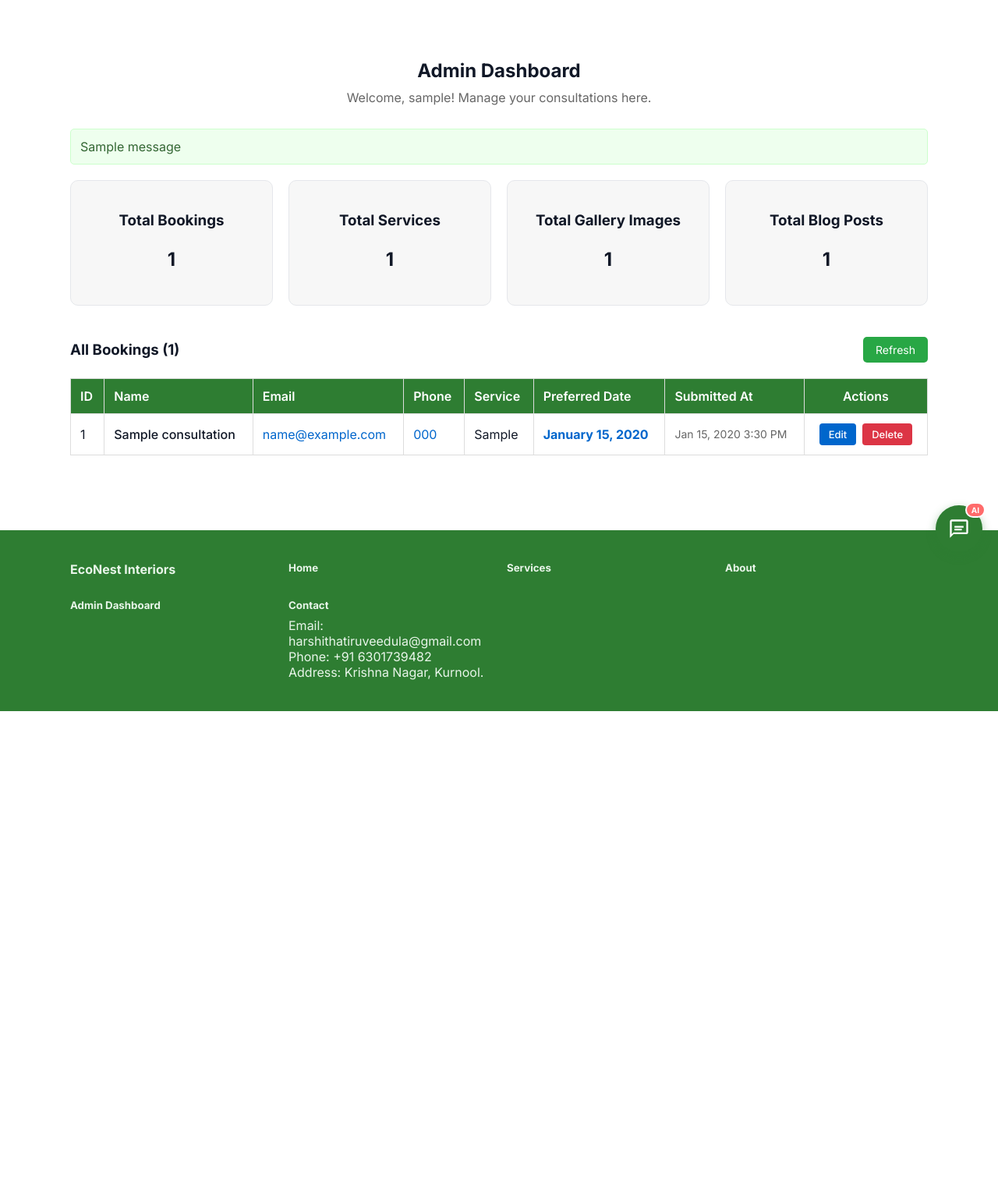
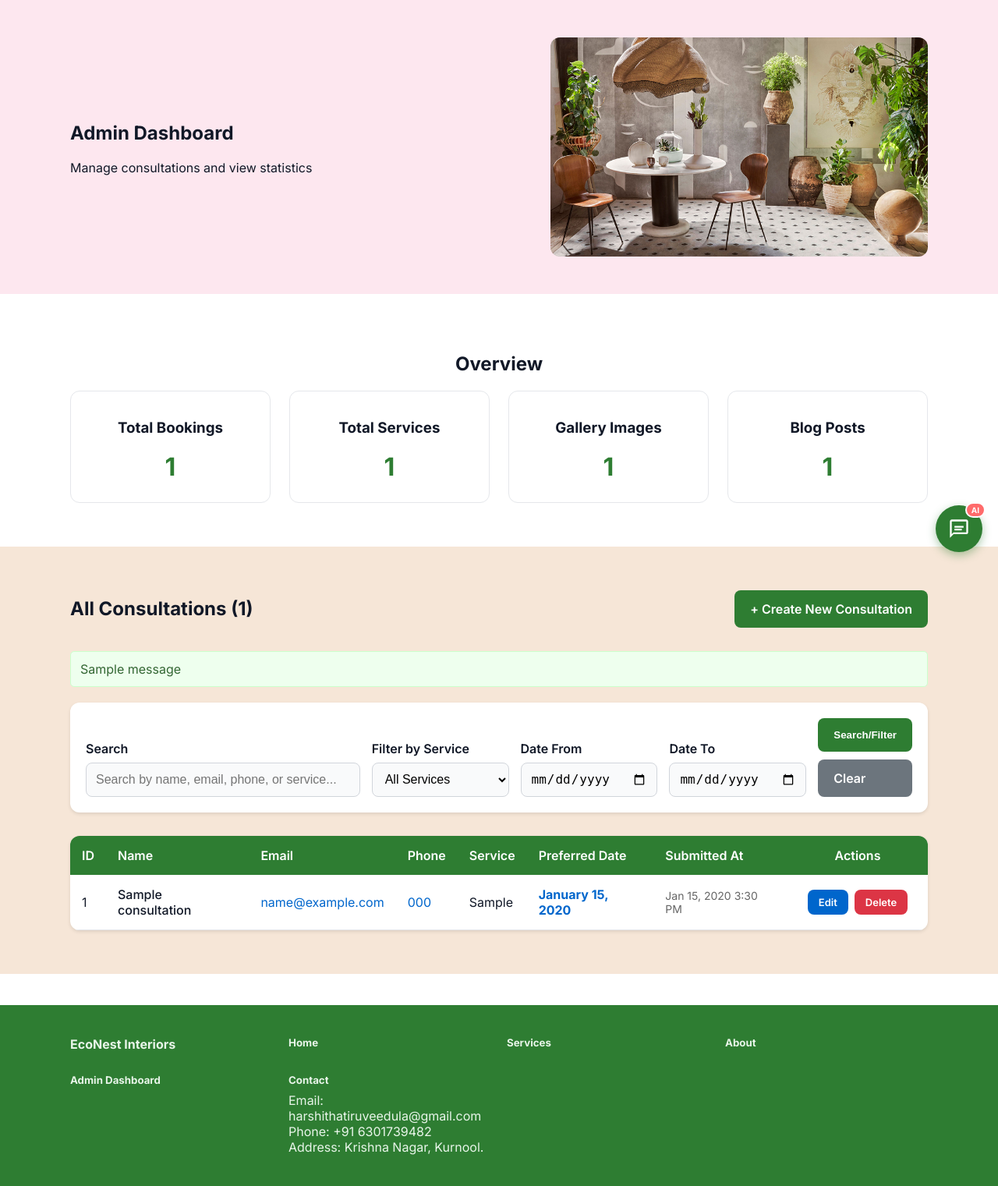
Before and after one commit to harshithatiruveedula/econest_interiors_django, a Django app: page /dashboard/ in a window 1280 px wide. Shown: the part 72-1593 px from the top of the page at 78% size. Before the commit the page ends 984 px from the top, so only its background shows below. Run offline with Django 5.2, Linux system fonts and the light colour scheme; a user stored in the database is signed in; tables that the repository leaves empty hold one stand-in row (values such as "Sample post"); one stand-in notice (Sample message) is shown.

Commit message:
Add files via upload

```diff
--- a/main/templates/main/dashboard.html
+++ b/main/templates/main/dashboard.html
@@ -3,182 +3,215 @@
 
 {% block title %}Admin Dashboard - EcoNest Interiors{% endblock %}
 
-{% block extra_css %}
-<style>
-  .dashboard-table-container {
-    overflow-x: auto;
-    margin-top: 20px;
-  }
-  .dashboard-table {
-    width: 100%;
-    border-collapse: collapse;
-    background: #fff;
-    box-shadow: 0 2px 4px rgba(0,0,0,0.1);
-    min-width: 800px;
-  }
-  .dashboard-table thead tr {
-    background: #2e7d32;
-    color: #fff;
-  }
-  .dashboard-table th {
-    padding: 12px;
-    border: 1px solid #ddd;
-    text-align: left;
-    font-weight: 600;
-  }
-  .dashboard-table td {
-    padding: 12px;
-    border: 1px solid #ddd;
-  }
-  .dashboard-table tbody tr:hover {
-    background: #f9fafb;
-  }
-  .action-buttons {
-    display: flex;
-    gap: 8px;
-    justify-content: center;
-  }
-  .btn-edit {
-    background: #0066cc;
-    color: #fff;
-    padding: 6px 12px;
-    text-decoration: none;
-    border-radius: 4px;
-    font-size: 13px;
-    font-weight: 500;
-    transition: background 0.2s;
-  }
-  .btn-edit:hover {
-    background: #0052a3;
-    color: #fff;
-  }
-  .btn-delete {
-    background: #dc3545;
-    color: #fff;
-    padding: 6px 12px;
-    text-decoration: none;
-    border-radius: 4px;
-    font-size: 13px;
-    font-weight: 500;
-    transition: background 0.2s;
-  }
-  .btn-delete:hover {
-    background: #c82333;
-    color: #fff;
-  }
-  @media (max-width: 768px) {
-    .dashboard-table-container {
-      margin: 0 -20px;
-      padding: 0 20px;
-    }
-  }
-</style>
-{% endblock %}
-
 {% block content %}
 
+<!-- HERO SECTION (matching other pages) -->
+<section class="page-hero">
+  <div class="container grid hero-grid">
+    <div>
+      <h1>Admin Dashboard</h1>
+      <p>Manage consultations and view statistics</p>
+    </div>
+    <div class="hero-media">
+      <img src="{% static 'main/images/img35.jpg' %}" alt="Dashboard hero" />
+    </div>
+  </div>
+</section>
+
+<!-- STATISTICS SECTION -->
 <section class="section">
   <div class="container">
-    <div style="text-align: center; margin-bottom: 30px;">
-      <h2 style="margin-bottom: 10px;">Admin Dashboard</h2>
-      <p style="color: #666; margin: 0;">Welcome{% if user.is_authenticated %}, {{ user.username|default:"Admin" }}{% endif %}! Manage your consultations here.</p>
+    <h2 class="center">Overview</h2>
+    <div class="grid cards-3" style="grid-template-columns: repeat(4, 1fr);">
+      <article class="card">
+        <h3>Total Bookings</h3>
+        <p style="font-size:32px;font-weight:bold;color:var(--green);margin:10px 0;">{{ total_bookings }}</p>
+      </article>
+      <article class="card">
+        <h3>Total Services</h3>
+        <p style="font-size:32px;font-weight:bold;color:var(--green);margin:10px 0;">{{ total_services }}</p>
+      </article>
+      <article class="card">
+        <h3>Gallery Images</h3>
+        <p style="font-size:32px;font-weight:bold;color:var(--green);margin:10px 0;">{{ total_images }}</p>
+      </article>
+      <article class="card">
+        <h3>Blog Posts</h3>
+        <p style="font-size:32px;font-weight:bold;color:var(--green);margin:10px 0;">{{ total_posts }}</p>
+      </article>
+    </div>
+  </div>
+</section>
+
+<!-- CONSULTATIONS MANAGEMENT SECTION -->
+<section class="section alt">
+  <div class="container">
+    <div style="display:flex;justify-content:space-between;align-items:center;margin-bottom:30px;flex-wrap:wrap;gap:20px;">
+      <h2 style="margin:0;">All Consultations ({{ all_bookings|length }})</h2>
+      <a href="{% url 'create_consultation' %}" class="button primary">+ Create New Consultation</a>
     </div>
 
     {% if messages %}
-    <div style="margin-bottom: 20px;">
+    <div style="margin-bottom:20px;">
       {% for message in messages %}
-      <div style="padding: 12px; margin-bottom: 10px; border-radius: 5px;
-                  {% if message.tags == 'error' %}background: #fee; border: 1px solid #fcc; color: #c33;
-                  {% elif message.tags == 'warning' %}background: #ffc; border: 1px solid #fc9; color: #963;
-                  {% else %}background: #efe; border: 1px solid #cfc; color: #363;{% endif %}">
+      <div style="padding:12px;margin-bottom:10px;border-radius:5px;
+                  {% if message.tags == 'error' %}background:#fee;border:1px solid #fcc;color:#c33;
+                  {% elif message.tags == 'warning' %}background:#ffc;border:1px solid #fc9;color:#963;
+                  {% else %}background:#efe;border:1px solid #cfc;color:#363;{% endif %}">
         {{ message }}
       </div>
       {% endfor %}
     </div>
     {% endif %}
 
-    <div class="grid" style="display:grid;grid-template-columns:repeat(auto-fit,minmax(250px,1fr));gap:20px;">
+    <!-- SEARCH AND FILTER FORM -->
+    <form method="get" action="{% url 'dashboard' %}" style="background:#fff;padding:20px;border-radius:12px;margin-bottom:30px;box-shadow:0 2px 4px rgba(0,0,0,0.1);" class="dashboard-filters">
+      <div class="grid" style="grid-template-columns:2fr 1fr 1fr 1fr auto;gap:15px;align-items:end;" class="filter-grid">
+        <div class="form-field">
+          <label for="search">Search</label>
+          <input type="text" id="search" name="search" value="{{ search_query }}" placeholder="Search by name, email, phone, or service..." />
+        </div>
+        <div class="form-field">
+          <label for="service">Filter by Service</label>
+          <select id="service" name="service">
+            <option value="">All Services</option>
+            {% for service in unique_services %}
+            <option value="{{ service }}" {% if filter_service == service %}selected{% endif %}>{{ service }}</option>
+            {% endfor %}
+          </select>
+        </div>
+        <div class="form-field">
+          <label for="date_from">Date From</label>
+          <input type="date" id="date_from" name="date_from" value="{{ filter_date_from }}" />
+        </div>
+        <div class="form-field">
+          <label for="date_to">Date To</label>
+          <input type="date" id="date_to" name="date_to" value="{{ filter_date_to }}" />
+        </div>
+        <div class="form-field" style="display:flex;gap:10px;">
+          <button type="submit" class="button primary" style="flex:1;">Search/Filter</button>
+          <a href="{% url 'dashboard' %}" class="button" style="background:#6c757d;color:#fff;padding:12px 18px;border-radius:8px;text-decoration:none;display:inline-block;">Clear</a>
+        </div>
+      </div>
+    </form>
 
-      <div class="card" style="padding:20px;background:#f7f7f7;border-radius:10px;">
-        <h3>Total Bookings</h3>
-        <p style="font-size:24px;font-weight:bold;">{{ total_bookings }}</p>
-      </div>
-
-      <div class="card" style="padding:20px;background:#f7f7f7;border-radius:10px;">
-        <h3>Total Services</h3>
-        <p style="font-size:24px;font-weight:bold;">{{ total_services }}</p>
-      </div>
-
-      <div class="card" style="padding:20px;background:#f7f7f7;border-radius:10px;">
-        <h3>Total Gallery Images</h3>
-        <p style="font-size:24px;font-weight:bold;">{{ total_images }}</p>
-      </div>
-
-      <div class="card" style="padding:20px;background:#f7f7f7;border-radius:10px;">
-        <h3>Total Blog Posts</h3>
-        <p style="font-size:24px;font-weight:bold;">{{ total_posts }}</p>
-      </div>
-
-    </div>
-
-    <div style="margin-top:40px;margin-bottom:20px;display:flex;justify-content:space-between;align-items:center;">
-      <h3 style="margin:0;">All Bookings ({{ total_bookings }})</h3>
-      {% if total_bookings > 0 %}
-      <a href="{% url 'dashboard' %}" style="background:#28a745;color:#fff;padding:8px 16px;text-decoration:none;border-radius:5px;font-size:14px;">Refresh</a>
-      {% endif %}
-    </div>
-
-    <div class="dashboard-table-container">
-      <table class="dashboard-table">
+    <!-- CONSULTATIONS TABLE -->
+    <div style="overflow-x:auto;background:#fff;border-radius:12px;box-shadow:0 2px 4px rgba(0,0,0,0.1);">
+      <table style="width:100%;border-collapse:collapse;min-width:1000px;">
         <thead>
-          <tr>
-            <th>ID</th>
-            <th>Name</th>
-            <th>Email</th>
-            <th>Phone</th>
-            <th>Service</th>
-            <th>Preferred Date</th>
-            <th>Submitted At</th>
-            <th style="text-align:center;min-width:150px;">Actions</th>
+          <tr style="background:var(--green);color:#fff;">
+            <th style="padding:15px;text-align:left;font-weight:600;">ID</th>
+            <th style="padding:15px;text-align:left;font-weight:600;">Name</th>
+            <th style="padding:15px;text-align:left;font-weight:600;">Email</th>
+            <th style="padding:15px;text-align:left;font-weight:600;">Phone</th>
+            <th style="padding:15px;text-align:left;font-weight:600;">Service</th>
+            <th style="padding:15px;text-align:left;font-weight:600;">Preferred Date</th>
+            <th style="padding:15px;text-align:left;font-weight:600;">Submitted At</th>
+            <th style="padding:15px;text-align:center;font-weight:600;min-width:180px;">Actions</th>
           </tr>
         </thead>
         <tbody>
           {% for b in all_bookings %}
-          <tr>
-            <td>{{ b.id }}</td>
-            <td style="font-weight:500;">{{ b.name }}</td>
-            <td><a href="mailto:{{ b.email }}" style="color:#0066cc;text-decoration:none;">{{ b.email }}</a></td>
-            <td><a href="tel:{{ b.phone }}" style="color:#0066cc;text-decoration:none;">{{ b.phone }}</a></td>
-            <td>{{ b.service }}</td>
-            <td style="color:#0066cc;font-weight:bold;">
+          <tr style="border-bottom:1px solid #e5e7eb;">
+            <td style="padding:15px;">{{ b.id }}</td>
+            <td style="padding:15px;font-weight:500;">{{ b.name }}</td>
+            <td style="padding:15px;"><a href="mailto:{{ b.email }}" style="color:#0066cc;text-decoration:none;">{{ b.email }}</a></td>
+            <td style="padding:15px;"><a href="tel:{{ b.phone }}" style="color:#0066cc;text-decoration:none;">{{ b.phone }}</a></td>
+            <td style="padding:15px;">{{ b.service }}</td>
+            <td style="padding:15px;color:#0066cc;font-weight:bold;">
               {% if b.appointment_date %}
                 {{ b.appointment_date|date:"F d, Y" }}
               {% else %}
                 <span style="color:#999;">Not specified</span>
               {% endif %}
             </td>
-            <td style="color:#666;font-size:14px;">{{ b.submitted_at|date:"M d, Y g:i A" }}</td>
-            <td style="text-align:center;">
-              <div class="action-buttons">
-                <a href="{% url 'edit_consultation' b.id %}" class="btn-edit">Edit</a>
-                <a href="{% url 'delete_consultation' b.id %}" class="btn-delete"
+            <td style="padding:15px;color:#666;font-size:14px;">{{ b.submitted_at|date:"M d, Y g:i A" }}</td>
+            <td style="padding:15px;text-align:center;">
+              <div style="display:flex;gap:8px;justify-content:center;">
+                <a href="{% url 'edit_consultation' b.id %}" class="button" style="background:#0066cc;color:#fff;padding:6px 12px;font-size:13px;text-decoration:none;">Edit</a>
+                <a href="{% url 'delete_consultation' b.id %}" class="button" style="background:#dc3545;color:#fff;padding:6px 12px;font-size:13px;text-decoration:none;"
                    onclick="return confirm('Are you sure you want to delete this consultation? This action cannot be undone.');">Delete</a>
               </div>
             </td>
           </tr>
           {% empty %}
           <tr>
-            <td colspan="8" style="padding:40px;text-align:center;color:#666;">
-              <p style="margin:0;font-size:16px;">No bookings yet</p>
-              <p style="margin:10px 0 0 0;font-size:14px;color:#999;">Consultations will appear here once customers submit the form.</p>
+            <td colspan="8" style="padding:60px;text-align:center;color:#666;">
+              <p style="margin:0;font-size:18px;font-weight:500;">No consultations found</p>
+              <p style="margin:10px 0 0 0;font-size:14px;color:#999;">
+                {% if search_query or filter_service or filter_date_from or filter_date_to %}
+                  Try adjusting your search or filter criteria.
+                {% else %}
+                  Consultations will appear here once customers submit the form.
+                {% endif %}
+              </p>
+              {% if not search_query and not filter_service and not filter_date_from and not filter_date_to %}
+              <a href="{% url 'create_consultation' %}" class="button primary" style="margin-top:20px;display:inline-block;">Create First Consultation</a>
+              {% endif %}
             </td>
           </tr>
           {% endfor %}
         </tbody>
       </table>
     </div>
-
   </div>
 </section>
 
 {% endblock %}
+
+{% block extra_css %}
+<style>
+  .dashboard-filters .filter-grid {
+    grid-template-columns: 2fr 1fr 1fr 1fr auto;
+  }
+
+  @media (max-width: 900px) {
+    .dashboard-filters .filter-grid {
+      grid-template-columns: 1fr;
+    }
+    .dashboard-filters .form-field:last-child {
+      display: flex;
+      gap: 10px;
+    }
+    .dashboard-filters .form-field:last-child button,
+    .dashboard-filters .form-field:last-child a {
+      flex: 1;
+    }
+    .grid.cards-3[style*="grid-template-columns: repeat(4"] {
+      grid-template-columns: repeat(2, 1fr) !important;
+    }
+  }
+
+  @media (max-width: 640px) {
+    .grid.cards-3[style*="grid-template-columns: repeat(4"] {
+      grid-template-columns: 1fr !important;
+    }
+  }
+
+  .dashboard-table-container {
+    overflow-x: auto;
+  }
+
+  table {
+    width: 100%;
+  }
+
+  @media (max-width: 768px) {
+    table {
+      font-size: 14px;
+    }
+    table th,
+    table td {
+      padding: 10px 8px;
+    }
+    .action-buttons {
+      flex-direction: column;
+      gap: 5px;
+    }
+    .action-buttons .button {
+      width: 100%;
+      text-align: center;
+    }
+  }
+</style>
+{% endblock %}
--- a/main/urls.py
+++ b/main/urls.py
@@ -10,6 +10,7 @@ urlpatterns = [
     path('setup/', views.setup_view, name='setup'),
     path('dashboard-access/', views.dashboard_access, name='dashboard_access'),
     path('dashboard/', views.dashboard, name='dashboard'),
+    path('dashboard/consultation/create/', views.create_consultation, name='create_consultation'),
     path('dashboard/consultation/<int:id>/edit/', views.edit_consultation, name='edit_consultation'),
     path('dashboard/consultation/<int:id>/delete/', views.delete_consultation, name='delete_consultation'),
     path('api/chat/', views.chat_ai, name='chat_ai'),
--- a/main/views.py
+++ b/main/views.py
@@ -5,6 +5,7 @@ from django.http import JsonResponse, HttpResponseNotFound
 from django.contrib import messages
 from django.core.exceptions import ValidationError
 from .models import Consultation, Service, GalleryImage, BlogPost
+from django.db.models import Q
 import json
 import logging
 import os
@@ -144,22 +145,64 @@ def dashboard(request):
             logger.error(f"Error counting blog posts: {str(e)}")
             total_posts = 0
 
-        # Show all bookings, not just recent 5
+        # Get search query
+        search_query = request.GET.get('search', '').strip()
+
+        # Get filter parameters
+        filter_service = request.GET.get('service', '').strip()
+        filter_date_from = request.GET.get('date_from', '').strip()
+        filter_date_to = request.GET.get('date_to', '').strip()
+
+        # Start with all bookings
         try:
-            all_bookings = Consultation.objects.all().order_by('-submitted_at')
+            all_bookings = Consultation.objects.all()
+
+            # Apply search filter
+            if search_query:
+                all_bookings = all_bookings.filter(
+                    Q(name__icontains=search_query) |
+                    Q(email__icontains=search_query) |
+                    Q(phone__icontains=search_query) |
+                    Q(service__icontains=search_query)
+                )
+
+            # Apply service filter
+            if filter_service:
+                all_bookings = all_bookings.filter(service=filter_service)
+
+            # Apply date filters
+            if filter_date_from:
+                all_bookings = all_bookings.filter(appointment_date__gte=filter_date_from)
+            if filter_date_to:
+                all_bookings = all_bookings.filter(appointment_date__lte=filter_date_to)
+
+            # Order by submitted date (newest first)
+            all_bookings = all_bookings.order_by('-submitted_at')
+
         except Exception as e:
             logger.error(f"Error fetching consultations: {str(e)}")
             all_bookings = []
             if "no such table" in str(e).lower() or "does not exist" in str(e).lower():
                 messages.warning(request, "Consultations table not found. Run migrations to fix this.")
 
+        # Get unique services for filter dropdown
+        try:
+            unique_services = Consultation.objects.values_list('service', flat=True).distinct().order_by('service')
+        except:
+            unique_services = []
+
         context = {
             "total_bookings": total_bookings,
             "total_services": total_services,
             "total_images": total_images,
             "total_posts": total_posts,
-            "recent_bookings": all_bookings,  # Changed to show all
-            "all_bookings": all_bookings,  # Added for clarity
+            "recent_bookings": all_bookings,
+            "all_bookings": all_bookings,
+            "search_query": search_query,
+            "filter_service": filter_service,
+            "filter_date_from": filter_date_from,
+            "filter_date_to": filter_date_to,
+            "unique_services": unique_services,
         }
 
         return render(request, 'main/dashboard.html', context)
@@ -191,6 +234,86 @@ def dashboard(request):
         from django.http import HttpResponseServerError
         return HttpResponseServerError(error_msg)
 
+
+@staff_member_required
+def create_consultation(request):
+    """Create a new consultation"""
+    if request.method == "POST":
+        is_ajax = request.headers.get('X-Requested-With') == 'XMLHttpRequest'
+
+        try:
+            name = request.POST.get('name', '').strip()
+            email = request.POST.get('email', '').strip()
+            phone = request.POST.get('phone', '').strip()
+            service = request.POST.get('service', '').strip()
+            appointment_date = request.POST.get('appointment_date', '').strip()
+
+            if not name:
+                raise ValidationError("Name is required")
+            if not email:
+                raise ValidationError("Email is required")
+            if not phone:
+                raise ValidationError("Phone is required")
+            if not service:
+                raise ValidationError("Service is required")
+            if not appointment_date:
+                raise ValidationError("Appointment date is required")
+
+            consultation = Consultation.objects.create(
+                name=name,
+                email=email,
+                phone=phone,
+                service=service,
+                appointment_date=appointment_date,
+            )
+
+            if is_ajax:
+                return JsonResponse({
+                    "success": True,
+                    "message": "Consultation created successfully!"
+                })
+            else:
+                messages.success(request, 'Consultation created successfully!')
+                return redirect('dashboard')
+        except ValidationError as e:
+            if is_ajax:
+                return JsonResponse({
+                    "success": False,
+                    "message": str(e)
+                }, status=400)
+            else:
+                messages.error(request, str(e))
+        except Exception as e:
+            if is_ajax:
+                return JsonResponse({
+                    "success": False,
+                    "message": f"Error: {str(e)}"
+                }, status=500)
+            else:
+                messages.error(request, f'Error: {str(e)}')
+
+    # Get unique services for dropdown
+    try:
+        unique_services = Consultation.objects.values_list('service', flat=True).distinct().order_by('service')
+        # If no services exist, use default options
+        if not unique_services:
+            unique_services = [
+                'Interior design consultation',
+                'Custom eco-friendly furniture',
+                'Renovation with sustainable materials',
+                'Green spaces and indoor plants'
+            ]
+    except:
+        unique_services = [
+            'Interior design consultation',
+            'Custom eco-friendly furniture',
+            'Renovation with sustainable materials',
+            'Green spaces and indoor plants'
+        ]
+
+    return render(request, 'main/create_consultation.html', {
+        'unique_services': unique_services
+    })
 
 @staff_member_required
 def edit_consultation(request, id):
```
Also changed, not shown: main/templates/main/create_consultation.html (added, +154 -0 lines).
